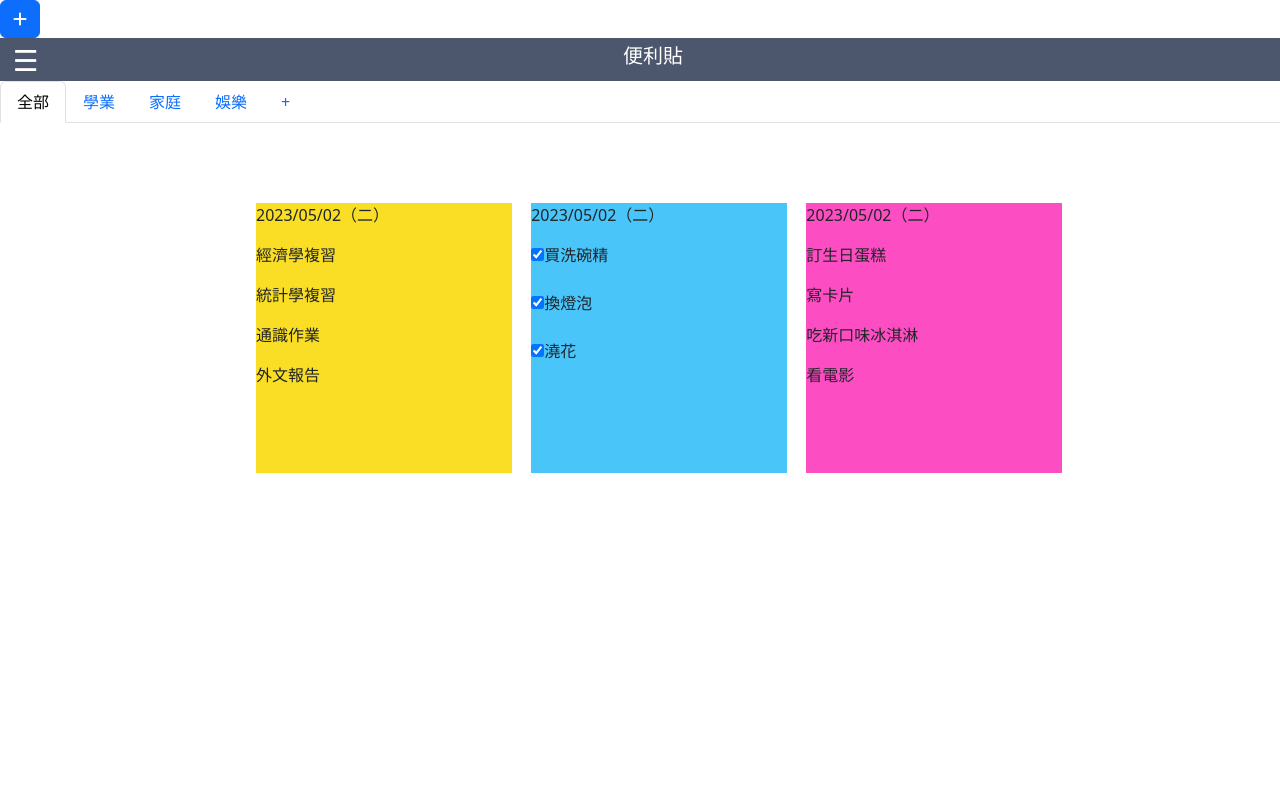
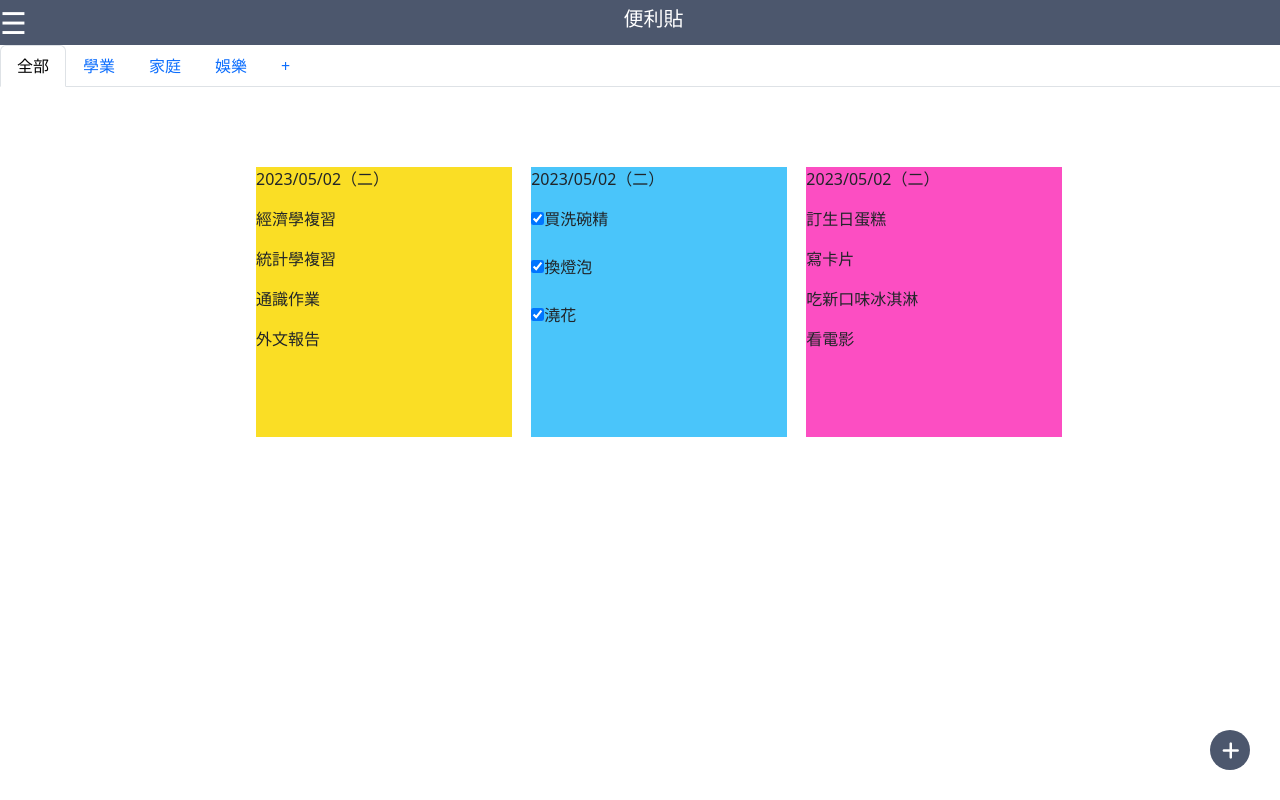
Before and after one commit to stickmanonline10155/SA-t4-webcode, a PHP site: the page made by 新便利貼.html in a window 1280 px wide. Run offline with PHP 8.4, Linux system fonts and the light colour scheme; some libraries are stand-ins or nearby versions.

Commit message:
Add files via upload

```diff
--- a/sticker.css
+++ b/sticker.css
@@ -28,18 +28,15 @@ body {
 
 
 .burger{
-    position: relative;
-    left: 1%;
-    color: #fff;
-    font-size: 180%;
+    color:#fff;
+    font-size: 30px;
 }
 
 
-.logo {
-	color: #fff;
-	font-size: 28px;
-    position: relative; right: 665%;
-    align-items: center;
+.sticker-file-nav-title{
+    color:#fff;
+    margin:0 auto;
+    font-size: 25px;
 }
 
 main {
@@ -88,7 +85,9 @@ main {
 	height:100%;
 	align-items: center;
     position: absolute;top: 1px;
-    left:5px;
+    left:15px;
+    padding-right: 15%;
+    padding-top: 10%;
 }
 
 
@@ -154,7 +153,7 @@ body {
     .nav nav-tabs{
         position: relative;
         top: -20%;
-    height: 40%;
+        height: 40%;
     }
 
 /*新便利貼*/
@@ -194,3 +193,29 @@ body {
 .lump.content3{
     color: rgb(0, 0, 0);
 }
+/* --------------add button ------------------------*/
+.fixed-addbtn .btn-primary {
+    position: fixed;
+    bottom: 30px;
+    right: 30px;
+    cursor: pointer;
+    border: none;
+    background-color: #4c576d;
+    border-radius: 50%;
+
+    width: 40px;
+    height: 40px;
+}
+
+.fixed-addbtn .btn-primary:hover {
+    background-color: #a1b0cd;
+    color: #4c576d;
+    padding-bottom: .1rem;
+}
+
+.fixed-addbtn .btn-primary i {
+    font-size: 20px;
+    padding: 5px 3px;
+    padding-left: 0;
+    justify-content: center;
+}
--- a/新便利貼.html
+++ b/新便利貼.html
@@ -126,6 +126,7 @@
 });
 
   </script>
+<!--便利貼-->
   <div class="tab-content" id="nav-tabContent">
     <div class="tab-pane show active" id="nav-home" role="tabpanel" aria-labelledby="nav-home-tab"><div class="wrapper">
         <div class="color-lump1" style="margin-right: 15px;display: inline-block;">
```
